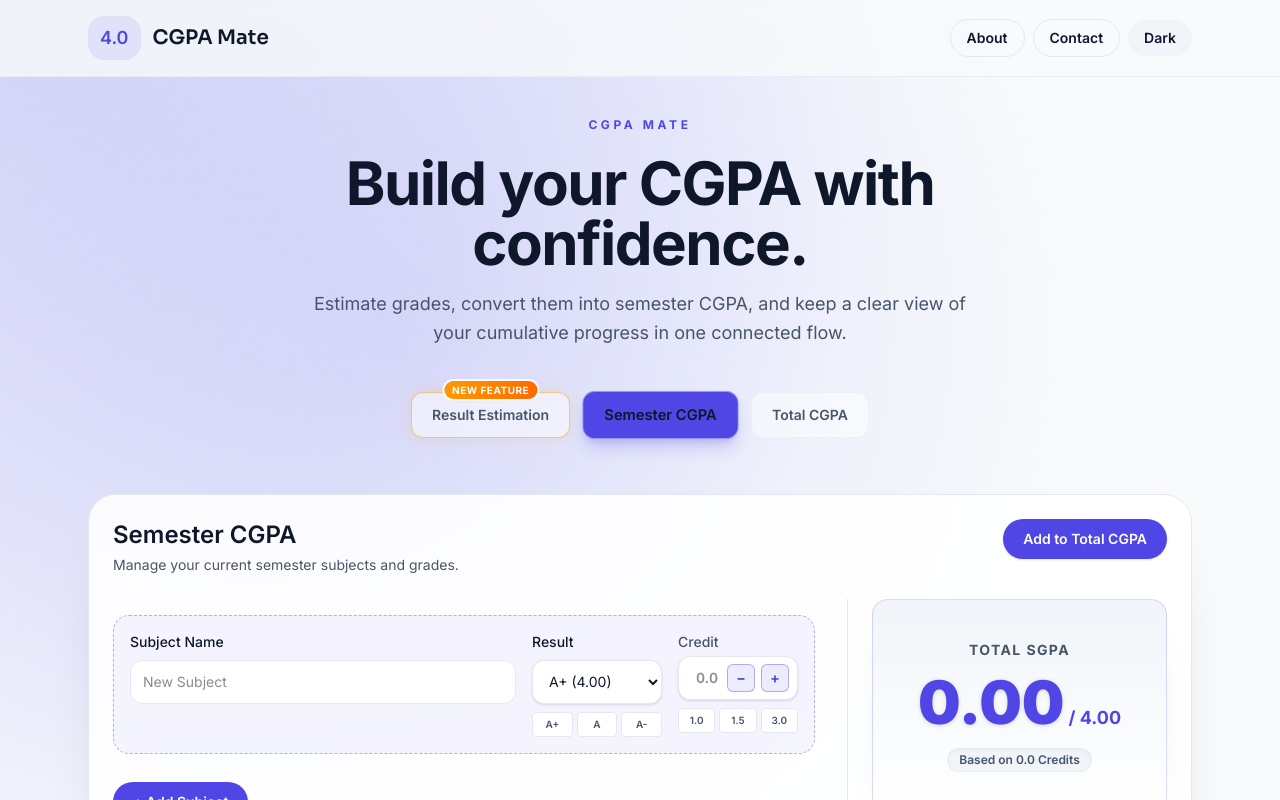
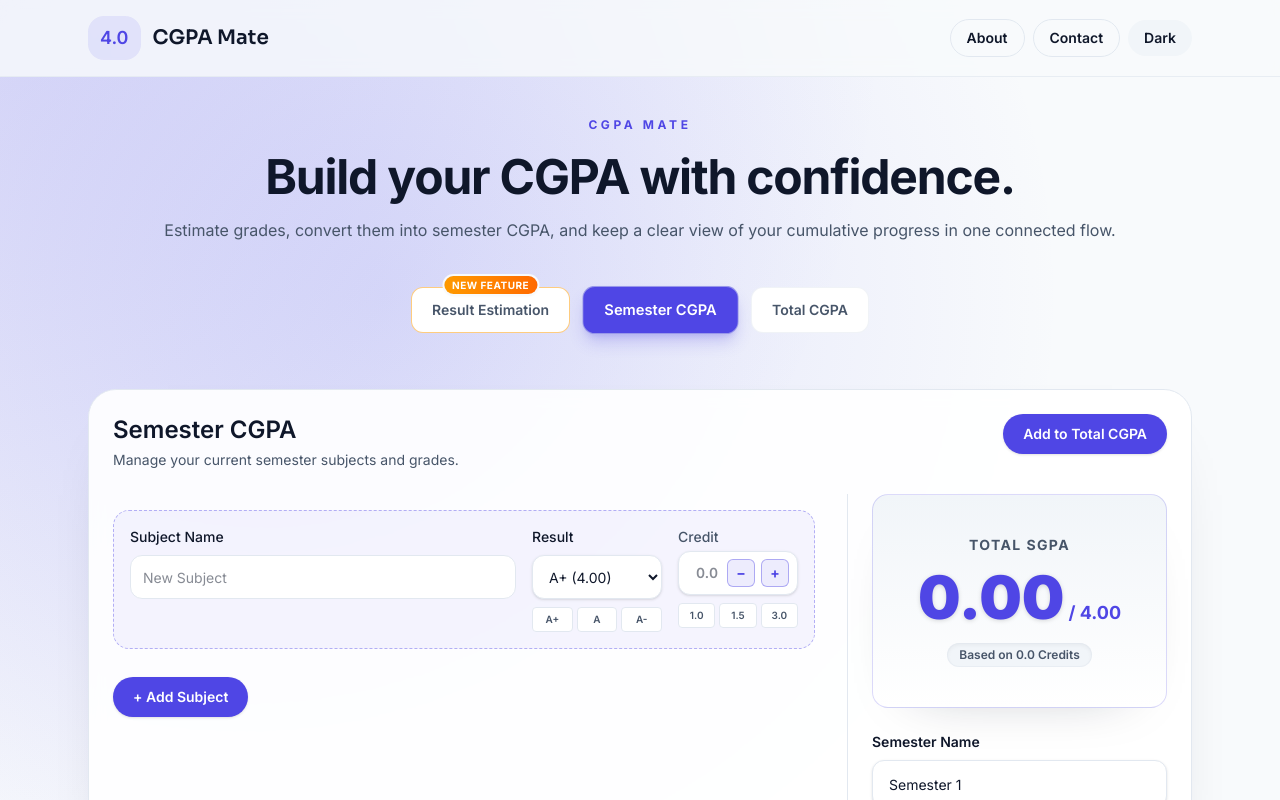
Before and after one commit to KhandakerSamin/CGPA_Mate, a Next.js app: page / in a window 1280 px wide. Shown: the top 800 px of the page. Built offline with nearby package versions, Linux system fonts and the light colour scheme.

Commit message:
fix tab section

```diff
--- a/src/components/homepage/HomePage.js
+++ b/src/components/homepage/HomePage.js
@@ -9,7 +9,7 @@ import ResultEstimationTab from "./ResultEstimationTab";
 import SemesterCgpaTab from "./SemesterCgpaTab";
 import TotalCgpaTab from "./TotalCgpaTab";
 import { calculateWeightedGpa, gradeFromScore } from "@/lib/cgpa";
-import { Button, ToastStack, useToasts } from "./ui";
+import {  ToastStack, useToasts } from "./ui";
 import { useLocalStorage } from "./useLocalStorage";
 
 const TABS = [
@@ -346,11 +346,11 @@ export default function HomePage() {
           <p className="text-xs font-bold uppercase tracking-[0.3em] text-primary">
             CGPA Mate
           </p>
-          <div className="max-w-2xl">
-            <h1 className="text-3xl font-bold tracking-tight text-fg sm:text-5xl lg:text-6xl">
+          <div className="max-w-6xl">
+            <h1 className="text-2xl font-bold tracking-tight text-fg sm:text-4xl lg:text-5xl">
               Build your CGPA with confidence.
             </h1>
-            <p className="mt-4 text-sm leading-relaxed text-muted sm:text-base lg:text-lg">
+            <p className="mt-4 text-sm leading-relaxed text-muted sm:text-base lg:text-base">
               Estimate grades, convert them into semester CGPA, and keep a
               clear view of your cumulative progress in one connected flow.
             </p>
@@ -366,17 +366,17 @@ export default function HomePage() {
                   className={`
                     relative flex items-center justify-center rounded-xl px-5 py-3 text-sm font-semibold transition-all duration-300
                     ${isActive
-                        ? "bg-primary text-primary-fg shadow-lg shadow-primary/25 scale-105"
-                        : "bg-surface/50 text-muted hover:bg-surface hover:text-fg"}
+                        ? "bg-primary text-primary-fg shadow-lg shadow-primary/25 scale-105 text-white"
+                        : "bg-surface text-muted hover:bg-surface hover:text-fg"}
                     ${isEstimation && !isActive
-                        ? "border border-amber-500/50 shadow-[0_0_15px_rgba(245,158,11,0.15)] group"
+                        ? "border border-amber-500/50  group"
                         : isActive && isEstimation
-                        ? "border border-amber-500 shadow-[0_0_20px_rgba(245,158,11,0.3)]"
+                        ? " shadow-[0_0_20px_rgba(245,158,11,0.3)]"
                         : "border border-border/50"}
                   `}
                 >
                   {isEstimation && (
-                    <span className="absolute -top-3 left-1/2 -translate-x-1/2 whitespace-nowrap rounded-full bg-gradient-to-r from-amber-500 to-orange-500 px-2 py-0.5 text-[10px] font-bold uppercase tracking-wider text-white shadow-sm ring-2 ring-bg">
+                    <span className="absolute -top-3 left-1/2 -translate-x-1/2 whitespace-nowrap rounded-full bg-linear-to-r from-amber-500 to-orange-500 px-2 py-0.5 text-[10px] font-bold uppercase tracking-wider text-white shadow-sm ring-2 ring-bg">
                       New Feature
                     </span>
                   )}
```
